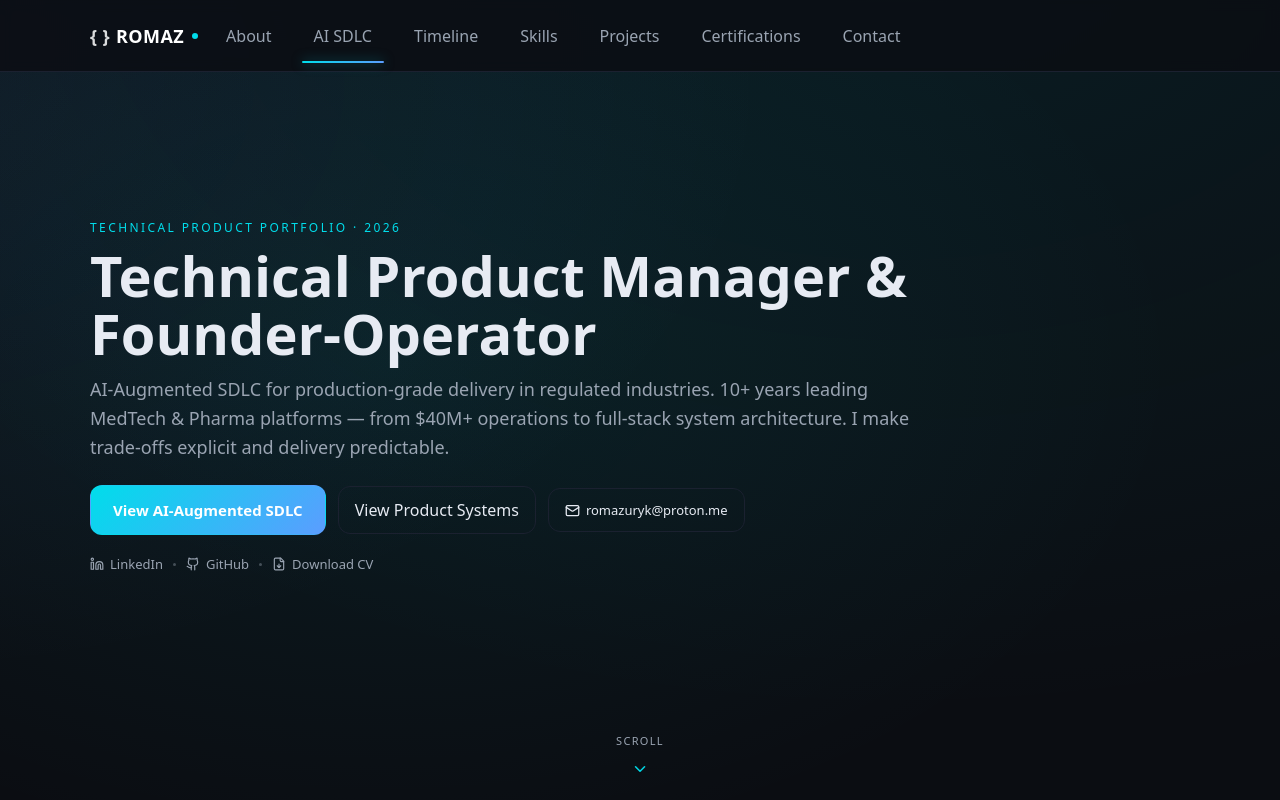
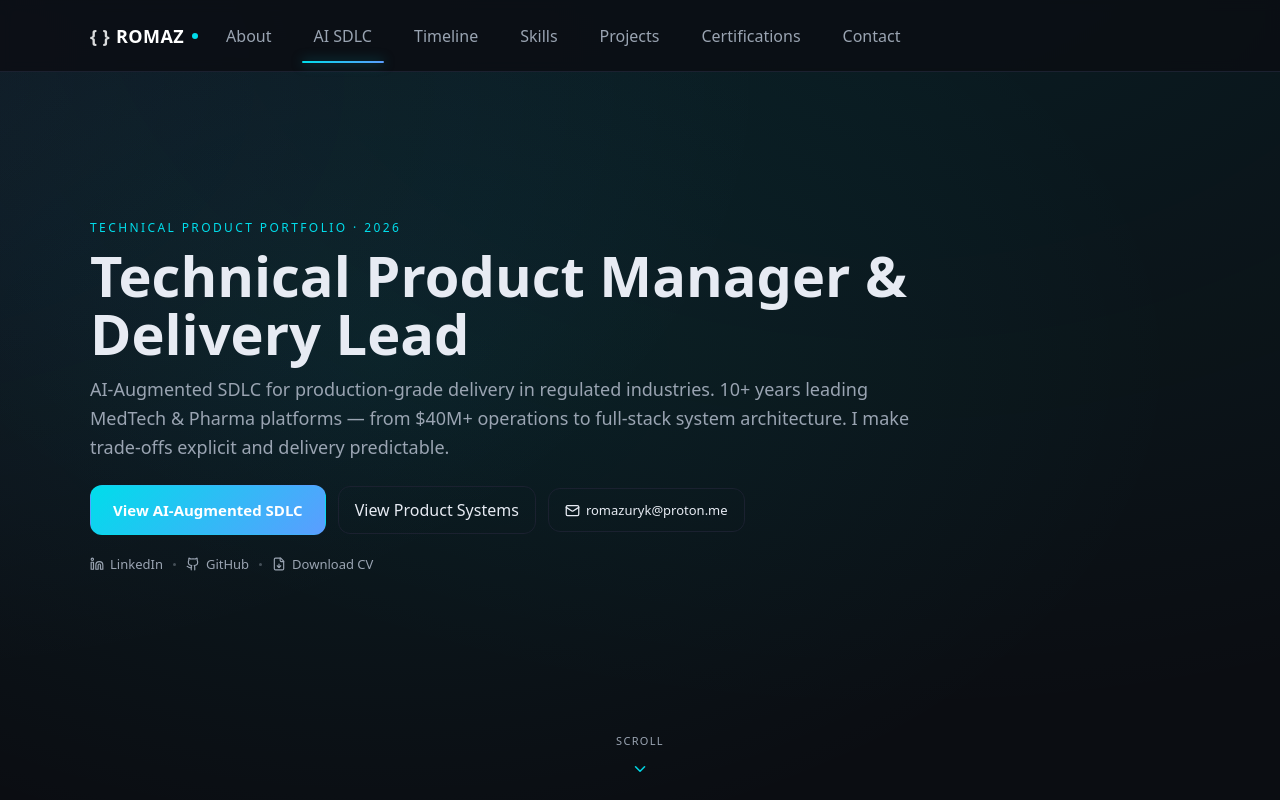
Before and after one commit to romahawk/portfolio-react, a React (Vite) app: page / in a window 1280 px wide. Shown: the top 800 px of the page. Built offline with nearby package versions, Linux system fonts and the light colour scheme.

Commit message:
Update hero headline

```diff
--- a/src/components/Hero.jsx
+++ b/src/components/Hero.jsx
@@ -17,7 +17,7 @@ const Hero = () => {
           <p className="hero__eyebrow">Technical Product Portfolio · {new Date().getFullYear()}</p>
 
           <h1 className="hero__title">
-            Technical Product Manager &amp; Founder-Operator
+            Technical Product Manager &amp; Delivery Lead
           </h1>
 
           <p className="hero__subtitle">
```
Also changed, not shown: public/images/og-home.png.
